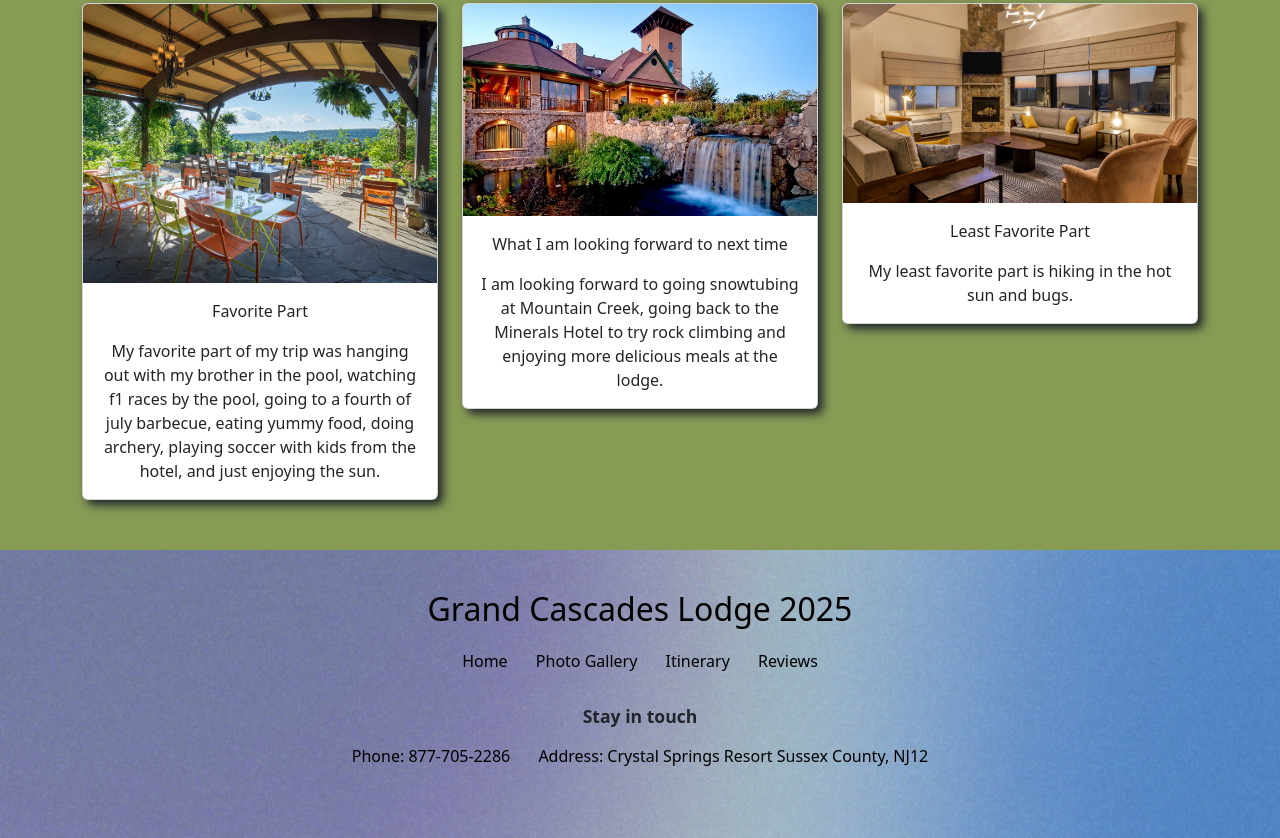
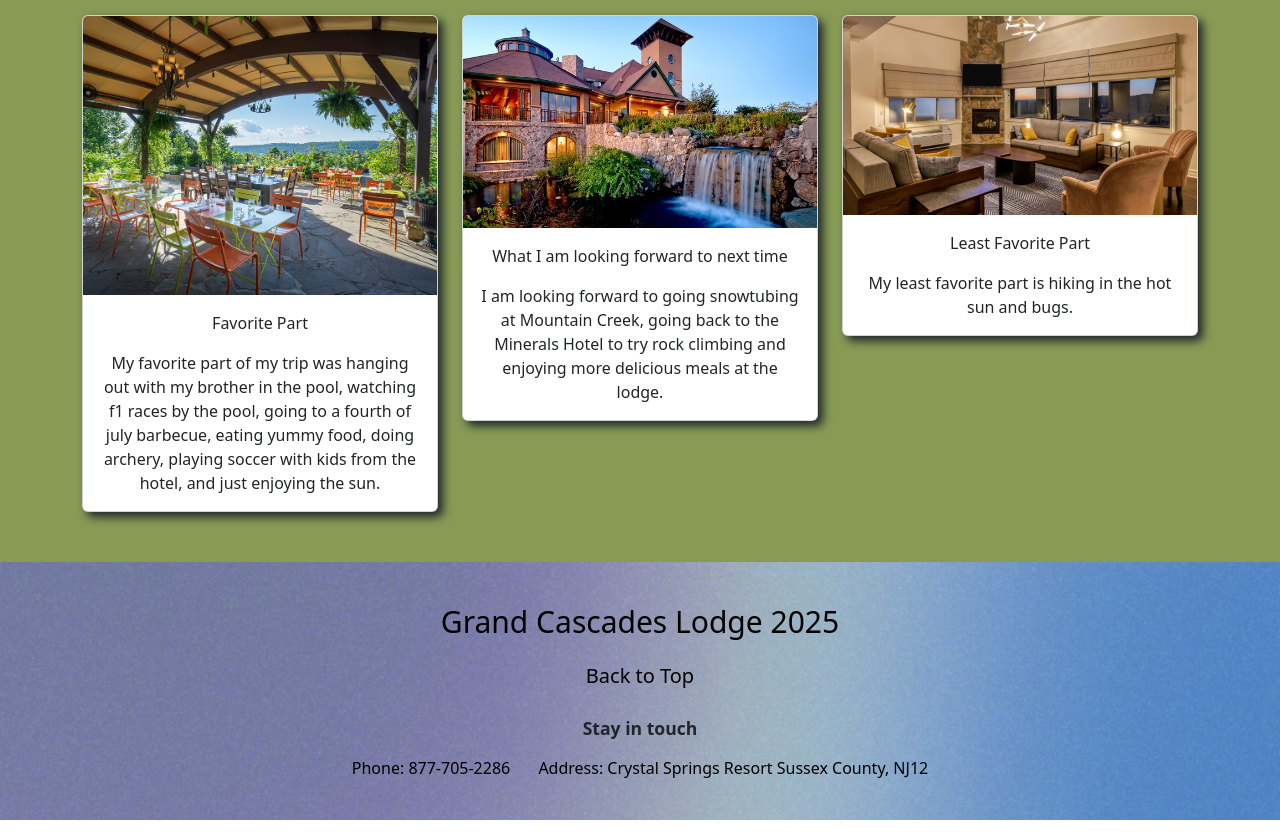
Before and after one commit to 527mbeard/Crystal-Springs-Trip, a plain HTML site: page index.html in a window 1280 px wide. Shown: the part 1692-2530 px from the top of the page. Drawn offline with nearby package versions, Linux system fonts and the light colour scheme; a web font is replaced by a local one.

Commit message:
finished web, navbar and footer

```diff
--- a/index.html
+++ b/index.html
@@ -213,14 +213,13 @@
     </div>
 
     <footer class="footer">
-      <h1 class="logo">Grand Cascades Lodge 2025</h1>
+      <h1 class="logo"><a href="https://www.crystalgolfresort.com/" class="hover-underline" target="_blank">Grand
+          Cascades Lodge 2025</a></h1>
       <!-- BACK TO TOP BUTTON -->
-      <nav class="footer-nav">
-        <a href="index.html">Home</a>
-        <a href="merch.html">Photo Gallery</a>
-        <a href="order.html">Itinerary</a>
-        <a href="find.html">Reviews</a>
-      </nav>
+      <div class="footer-nav">
+        <a href="#top" class="back-to-top">Back to Top</a>
+      </div>
+      <br>
 
       <p class="bottom">Stay in touch</p>
       <div class="footer-nav">
--- a/style.css
+++ b/style.css
@@ -4,65 +4,72 @@
 --jordy-blue: #8BB6E3ff;
 --moss-green: #738D3Dff;
 --vista-blue: #83A3CBff;*/
-h2{
-    font-size:50px;
-    color:#9cc5e3;
+h2 {
+  font-size: 60px;
+  color: #9cc5e3;
   font-family: "rocky", serif;
   font-weight: 400;
   font-style: normal;
-    margin-right:40px;
-    padding-top:15px;
-    padding-bottom:10px;
+  margin-right: 40px;
+  padding-top: 15px;
+  padding-bottom: 10px;
 }
-h3{
-    text-align:center;
-    font-size:50px;
-    color:white;
+
+h3 {
+  text-align: center;
+  font-size: 50px;
+  color: white;
   font-family: "rocky", serif;
   font-weight: 400;
   font-style: normal;
-    padding-top:15px;
-    padding-bottom:10px;
+  padding-top: 15px;
+  padding-bottom: 10px;
 }
-h4{
-    text-align:center;
-    font-size:155px;
-    color:white;
+
+h4 {
+  text-align: center;
+  font-size: 155px;
+  color: white;
   font-family: "rocky", serif;
   font-weight: 400;
   font-style: normal;
 }
-h5{
-    text-align:left;
-    font-size:50px;
-    color:#738D3Dff;
+
+h5 {
+  text-align: left;
+  font-size: 50px;
+  color: #738D3Dff;
   font-family: "rocky", serif;
   font-weight: 400;
   font-style: normal;
-    margin-left:40px;
-    padding-top:40px;
+  margin-left: 40px;
+  padding-top: 40px;
 }
-h6{
-    text-align:center;
-    font-size:25px;
-    color:white;
+
+h6 {
+  text-align: center;
+  font-size: 25px;
+  color: white;
   font-family: "rocky", serif;
   font-weight: 400;
   font-style: normal;
   border: 2px solid white;
-    margin-top:50px;
-    margin-bottom:100px;
+  margin-top: 50px;
+  margin-bottom: 100px;
 }
 
-#navbar-example2{
-    border-bottom-left-radius:10px;
-    border-bottom-right-radius:10px;
+#navbar-example2 {
+  border-bottom-left-radius: 45px;
+  border-bottom-right-radius: 45px;
+  border-top-left-radius: 45px;
+  border-top-right-radius: 45px;
 }
-.btn2{
-  color: #fff;
+
+.btn2 {
+  color: #000;
   cursor: pointer;
   display: block;
-  font-size:16px;
+  font-size: 16px;
   font-weight: 400;
   line-height: 45px;
   max-width: 160px;
@@ -73,70 +80,117 @@ h6{
   letter-spacing: 0;
 }
 
-.homepageback{
+.navbar-brand {
+  text-align: center;
+  font-size: 25px;
+  color: #000;
+}
+
+.navbar-brand:hover {
+  color: #FFFFFF;
+  background-color: #447BC4ff;
+  border-radius: 45px;
+  transform: scale(1.05);
+  transition: all 0.5s ease;
+}
+
+.nav-link {
+  font-size: 25px;
+  color: #000;
+}
+
+.nav-link:hover {
+  color: #FFFFFF;
+  background-color: #447BC4ff;
+  border-radius: 45px;
+  transform: scale(1.05);
+  transition: all 0.5s ease;
+}
+
+.homepageback {
   background-image: url(/Imgs/mainpagepic.jpg);
   /*https://scenicwilddelawareriver.com/entries/grand-cascades-lodge-crystal-springs-resort-hamburg-nj/36afbef2-7d02-4ff5-a533-d27ab4e803e9 */
-    background-size:cover;
-    background-repeat:no-repeat
+  background-size: cover;
+  background-repeat: no-repeat
 }
-.photogallery{
+
+.photogallery {
   background-image: url(/Imgs/photogallerypic.png);
   background-repeat: no-repeat;
-    background-attachment:fixed;
+  background-attachment: fixed;
   background-position: center;
   background-size: cover;
 }
-img{
-  border-radius:none;
+
+img {
+  border-radius: none;
 }
-.card{
+
+.card {
   filter: drop-shadow(5px 5px 5px);
-    margin-bottom:50px;
+  margin-bottom: 50px;
 }
-.upper{
-  border:10px solid #534f3d;
+
+.upper {
+  border: 10px solid #534f3d;
 }
-.itinerarybox{
-    background-color:#9cc5e3;
+
+.itinerarybox {
+  background-color: #9cc5e3;
 }
-.list-container ul{
+
+.list-container ul {
   display: inline-block;
   text-align: left;
-  margin-left:15%;
+  margin-left: 15%;
 }
-.golfpic{
-  margin-top:10%;
-  margin-bottom:10%;
+
+.golfpic {
+  margin-top: 10%;
+  margin-bottom: 10%;
   border-radius: 500px;
-  width:80%;
-  height:80%;
+  width: 80%;
+  height: 80%;
 }
-.poolpic{
-  margin-top:10%;
-  margin-bottom:10%;
+
+.poolpic {
+  margin-top: 10%;
+  margin-bottom: 10%;
   border-radius: 500px;
-  width:80%;
-  height:80%;
+  width: 80%;
+  height: 80%;
 }
-.reviewbox{
-  background-color:#879b55;
+
+.reviewbox {
+  background-color: #879b55;
 }
-.first{
-  justify-content:center;
+
+.first {
+  justify-content: center;
 }
-.middle{
-  justify-content:center;
+
+.middle {
+  justify-content: center;
 }
-.right{
-  justify-content:center;
+
+.right {
+  justify-content: center;
 }
+
 .footer {
   text-align: center;
   padding: 40px 20px;
   background-image: url(/Imgs/bluefooter.png);
-  background-repeat:no-repeat;
+  background-repeat: no-repeat;
   background-position: center;
   background-size: cover;
+}
+
+.footer a {
+  margin: 0 12px;
+  text-decoration: none;
+  color: black;
+  font-weight: 500;
 }
 
 .logo {
@@ -145,8 +199,12 @@ img{
   margin-bottom: 20px;
 }
 
-.footer-nav {
-  margin-bottom: 30px;
+.back-to-top {
+  font-size: 20px;
+}
+
+.back-to-top:hover {
+  color: #FFFFFF;
 }
 
 .footer-nav a {
@@ -155,13 +213,47 @@ img{
   color: black;
   font-weight: 500;
 }
+
 .bottom {
   font-weight: bold;
   font-size: 1.1rem;
   margin-bottom: 15px;
 }
+
 footer .copyright {
   font-size: 0.9rem;
   color: black;
   margin-top: 30px;
 }
+
+/* https://prismic.io/blog/css-hover-effects */
+.hover-underline {
+  font-size: 30px;
+  color: #ffffff;
+  position: relative;
+  display: inline-block;
+}
+
+.hover-underline::after,
+.hover-underline::before {
+  content: '';
+  position: absolute;
+  width: 100%;
+  height: 2px;
+  background: #BEC6D0ff;
+  bottom: -5px;
+  left: 0;
+  transform: scaleX(0);
+  transform-origin: right;
+  transition: transform 0.4s ease-out;
+}
+
+.hover-underline::before {
+  top: -5px;
+  transform-origin: left;
+}
+
+.hover-underline:hover::after,
+.hover-underline:hover::before {
+  transform: scaleX(1);
+}
```
Lines whose indentation alone changed are shown as unchanged.
